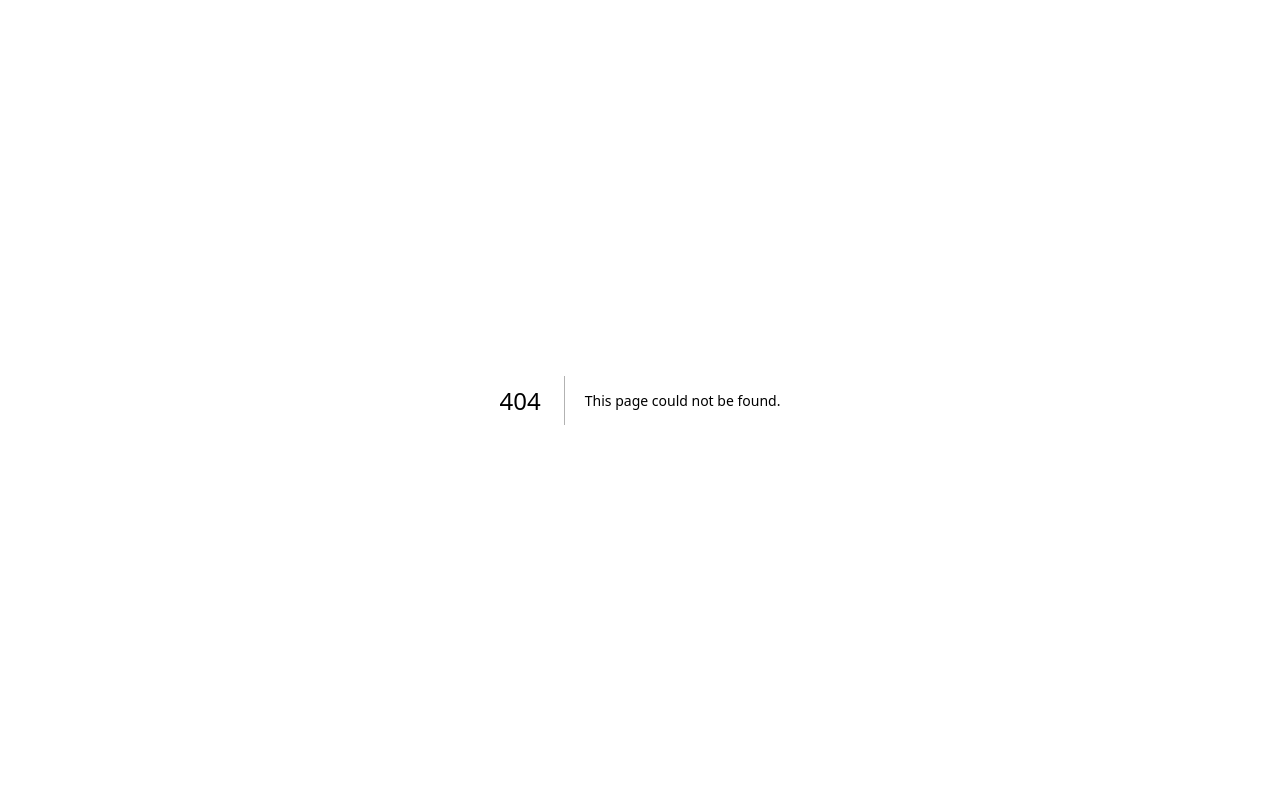
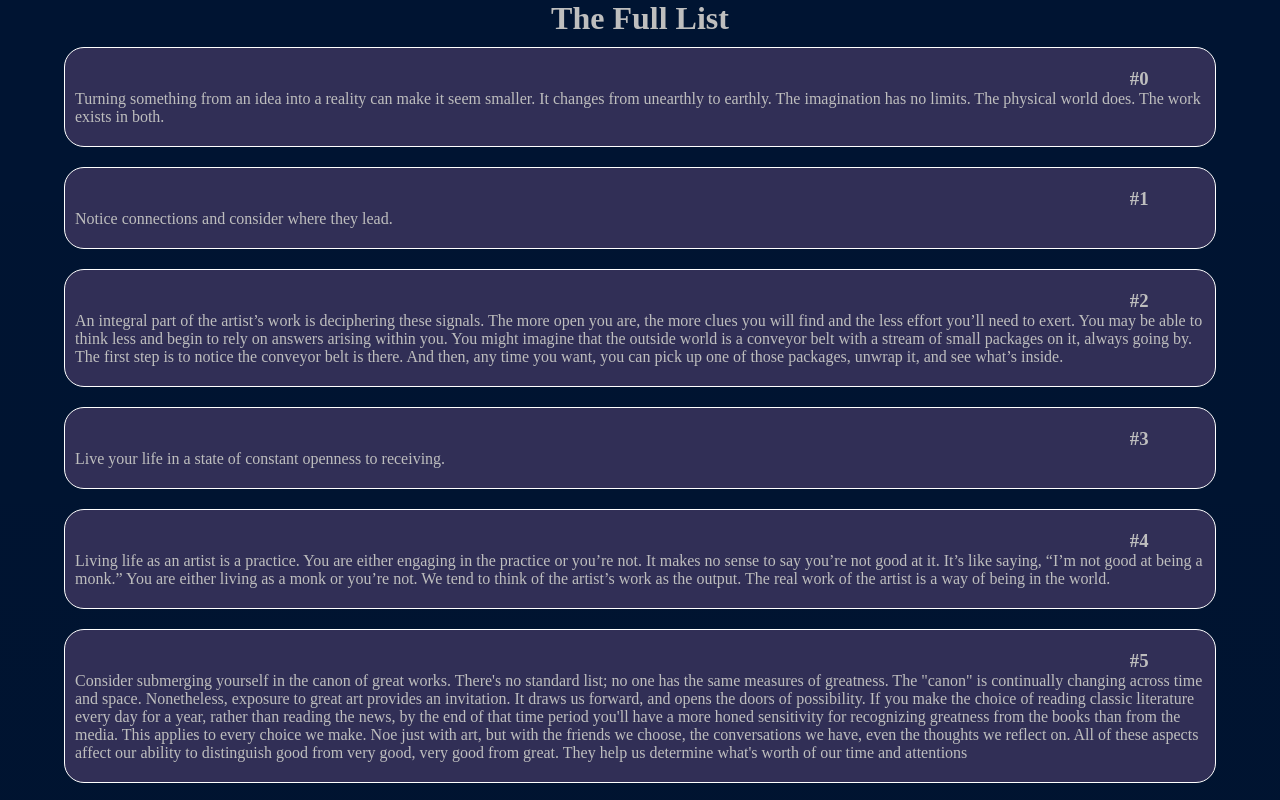
Before and after one commit to ddectis/rubinisms, a Next.js app: page /list in a window 1280 px wide. Before the commit this address had no page. Shown: the top 800 px of the page. Built offline with nearby package versions, Linux system fonts and the light colour scheme.

Commit message:
added list view

```diff
--- a/src/components/Swipe.jsx
+++ b/src/components/Swipe.jsx
@@ -2,7 +2,7 @@ import styles from "@/styles/Swipe.module.css";
 import homeStyles from "@/styles/Home.module.css";
 import React, { useState, useEffect, MouseEvent } from "react";
 
-export default function Swipe({ content, actionOnDismiss, cardIndex }) {
+export default function Swipe({ content, actionOnDismissLeft, actionOnDismissRight, cardIndex }) {
    //position is actually used to measure the swipe distance
    const [position, setPosition] = useState(0);
    //screen position is a percent that starts at 0 and feeds the transformX css property
@@ -124,10 +124,12 @@ export default function Swipe({ content, actionOnDismiss, cardIndex }) {
          if (swipeDistance > 0) {
             //console.log("dismissing right")
             slider?.classList.add(styles.dismissRight);
+            actionOnDismissRight();
          } else {
             slider?.classList.add(styles.dismissLeft);
+            actionOnDismissLeft();
          }
-         actionOnDismiss();
+
          setPosition(0);
          setScreenPosition(0);
          setSwipeDistance(0);
--- /dev/null
+++ b/src/pages/list.tsx
@@ -0,0 +1,39 @@
+import { useEffect, useState } from "react";
+import styles from "@/styles/List.module.css"
+
+
+interface Quote {
+    text: string;
+ }
+
+export default function List(){
+
+    const [quotes, setQuotes] = useState<Quote[]>([]);
+    useEffect(() => {
+        const loadJsonFile = async () => {
+           try {
+              const response = await fetch("/rubinisms.json");
+              const parsedQuotes = await response.json();
+              setQuotes(parsedQuotes.quotes);
+           } catch (error) {
+              console.error("Error loading JSON file:", error);
+           }
+        };
+
+        loadJsonFile();
+     }, []); // Empty dependency array ensures it runs only once on mount
+
+    return (
+    <div className={styles.content}>
+        <h1>The Full List</h1>
+        {quotes.map((quote, index) => (
+            <div className={styles.quoteCard} key={index}>
+                <h3 className={styles.quoteNumber}>#{index}</h3>
+                <p>{quote.text}</p>
+                </div>
+        ))}
+
+
+    </div>
+ )
+}
--- /dev/null
+++ b/src/styles/List.module.css
@@ -0,0 +1,21 @@
+.content{
+    display: flex;
+    flex-direction: column;
+    align-items: center;
+}
+
+.quoteCard{
+    width: 90%;
+    border: 1px solid white;
+    border-radius: 20px;
+    padding: 10px;
+    padding-block: 20px;
+    margin-block: 10px;
+    background: #312f56;
+}
+
+.quoteNumber{
+    text-align: right;
+    width: 100%;
+    padding-right: 5%;
+}
```
Also changed, not shown: src/pages/index.tsx (+81 -41 lines), src/styles/Home.module.css (+6 -2 lines).
